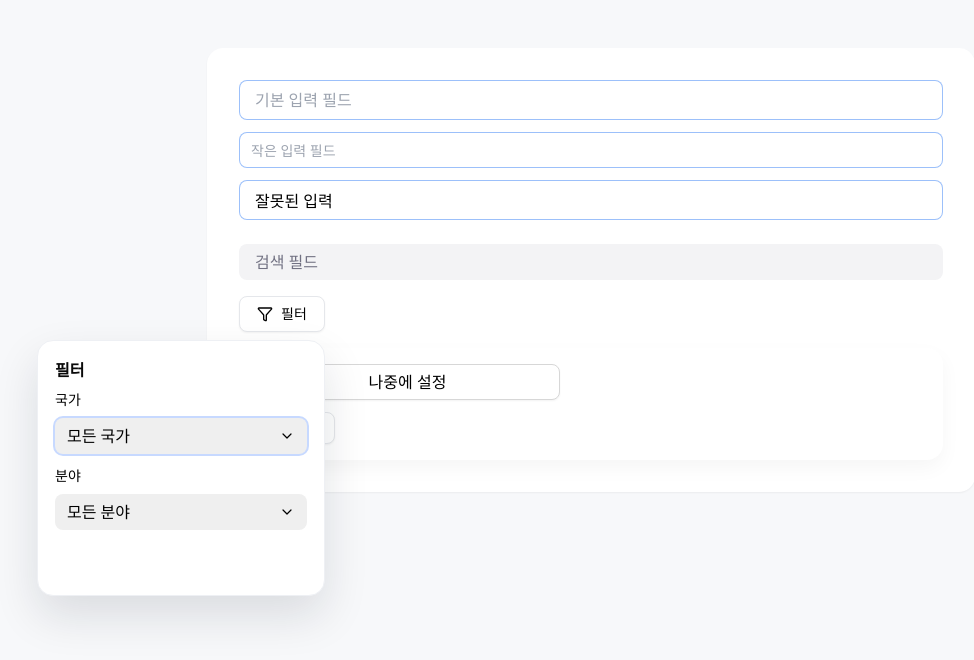
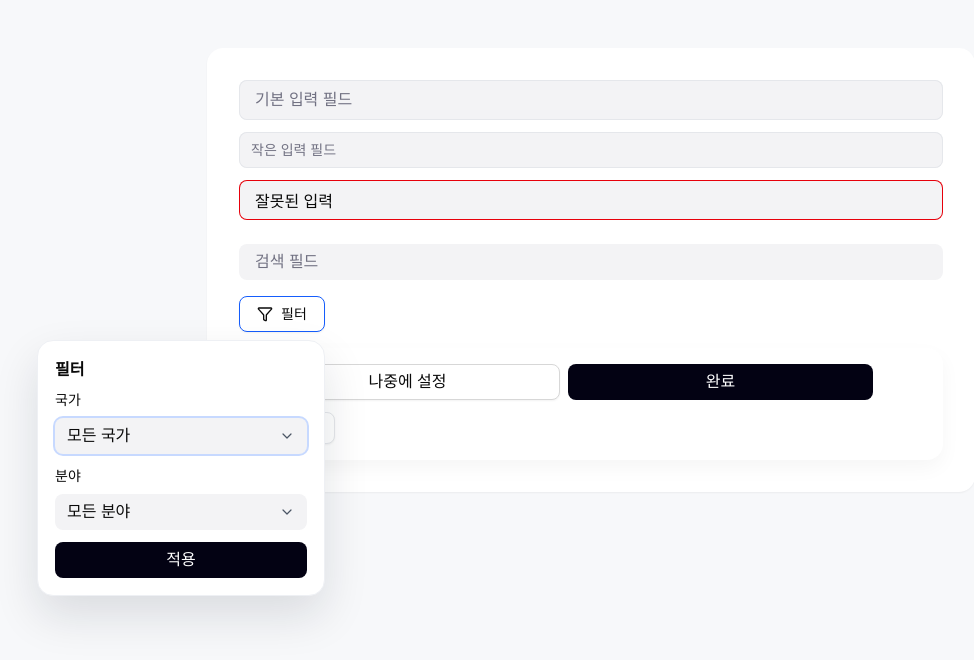
Before and after one commit to GCU-PProject/FE, a React (Vite) app: page / in a window 1280 px wide. Both pictures are taken after a click on the button "필터". Shown: the top 660 px of the page, without its empty margins (49-1023 px from the left). Built offline with nearby package versions, Linux system fonts and the light colour scheme.

Commit message:
[fix] spacing 문제 해결

```diff
--- a/src/components/common/dropdown/DropdownSelect.tsx
+++ b/src/components/common/dropdown/DropdownSelect.tsx
@@ -55,7 +55,7 @@ export const DropdownSelect = forwardRef<
               iconOffset,
             )}
           >
-            <ChevronDownIcon className="h-[16px] w-[16px]" />
+            <ChevronDownIcon className="h-4 w-4" />
           </span>
         </div>
         {helperText ? (
--- a/src/components/common/dropdown/FilterDropdown.tsx
+++ b/src/components/common/dropdown/FilterDropdown.tsx
@@ -113,7 +113,7 @@ export function FilterDropdown({ onApply }: FilterDropdownProps) {
           refs.setReference(node);
         }}
       >
-        <FilterIcon className="h-[16px] w-[16px] text-text-primary" />
+        <FilterIcon className="h-4 w-4 text-text-primary" />
         필터
       </button>
 
@@ -129,7 +129,7 @@ export function FilterDropdown({ onApply }: FilterDropdownProps) {
           className="z-10 w-[288px] rounded-2xl border border-[#EEF0F4] bg-white p-[17px] shadow-[0px_20px_45px_rgba(15,23,42,0.12)]"
         >
           <div className="mb-2">
-            <p className="text-base font-semibold text-[#0A0A0A]">필터</p>
+            <p className="text-base font-semibold text-text-primary">필터</p>
           </div>
           <div className="flex flex-col gap-3">
             <DropdownSelect
--- a/src/styles/tokens.js
+++ b/src/styles/tokens.js
@@ -31,6 +31,8 @@ export const tailwindTokens = {
     },
     text: {
       primary: getValue(rawTokens.color?.text?.primary, '#0A0A0A'),
+      secondary: getValue(rawTokens.color?.text?.secondary, '#4A5565'),
+      tertiary: getValue(rawTokens.color?.text?.tertiary, '#6A7282'),
       title: getValue(rawTokens.color?.text?.title, '#101828'),
       placeholder: getValue(rawTokens.color?.text?.placeholder, '#717182'),
       body: getValue(rawTokens.color?.text?.['modal-body'], '#364153'),
--- a/tailwind.config.js
+++ b/tailwind.config.js
@@ -1,6 +1,7 @@
 import fs from 'node:fs';
 import path from 'node:path';
 import { createRequire } from 'node:module';
+import { tailwindTokens } from './src/styles/tokens.js';
 
 const require = createRequire(import.meta.url);
 const tokenConfigPath = path.resolve('./tokens/build/tw/tailwind.config.cjs');
@@ -14,7 +15,12 @@ const tokenThemeExtend =
 export default {
   content: ['./index.html', './src/**/*.{js,ts,jsx,tsx}'],
   theme: {
-    extend: tokenThemeExtend,
+    extend: {
+      ...tokenThemeExtend,
+      colors: tailwindTokens.colors,
+      borderRadius: tailwindTokens.borderRadius,
+      fontFamily: tailwindTokens.fontFamily,
+    },
   },
   plugins: [],
 };
```
Also changed, not shown: src/tokens/design-tokens.json (+8 -8 lines).
